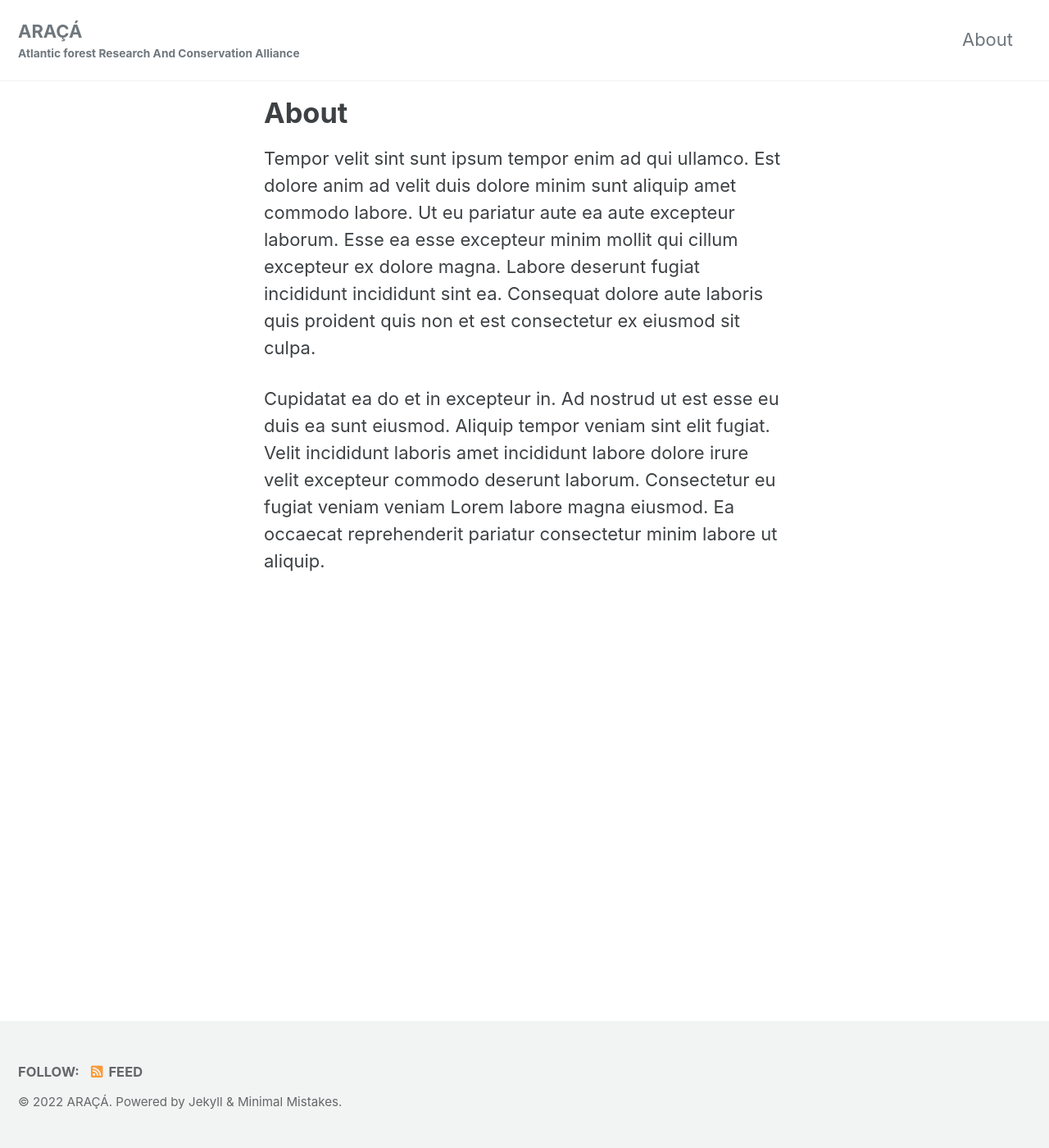
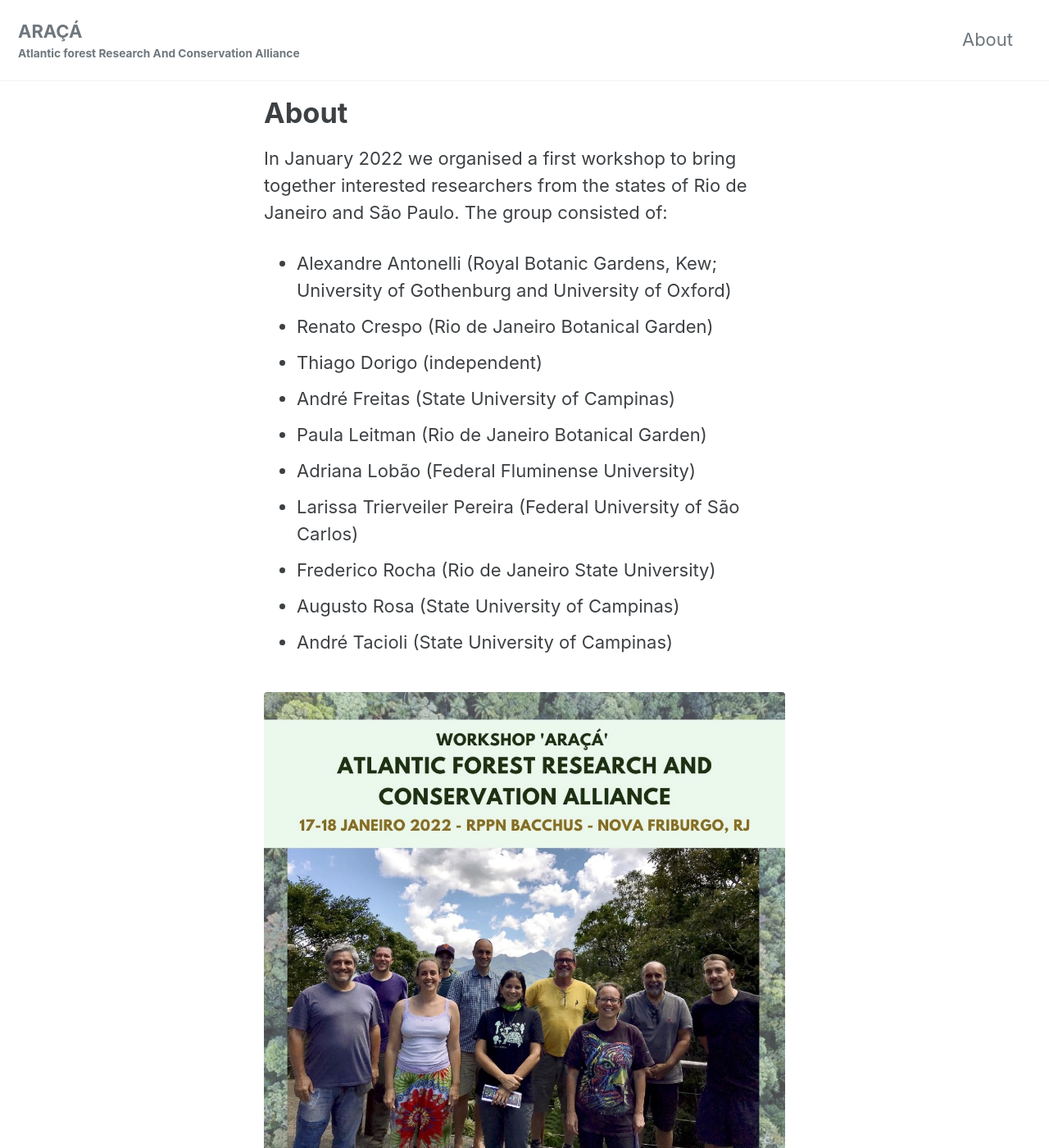
Before and after one commit to rhianjsmith/araca-project, a Jekyll site: the page built from _pages/about.md, in a window 1280 px wide and 1400 px high. Shown: the whole window at 82% size. Built offline with Jekyll 4.4.1, drawn with Linux system fonts in a browser that asks for light colours; cached includes are drawn as plain includes; our own code applies the rules of GitHub Pages for plain Markdown files; some of the changed text lies outside the part shown.

Commit message:
Add video, gallery and landing/about text

```diff
--- a/_pages/about.md
+++ b/_pages/about.md
@@ -1,8 +1,30 @@
 ---
+layout: page
 permalink: /about/
 title: "About"
 ---
 
-Tempor velit sint sunt ipsum tempor enim ad qui ullamco. Est dolore anim ad velit duis dolore minim sunt aliquip amet commodo labore. Ut eu pariatur aute ea aute excepteur laborum. Esse ea esse excepteur minim mollit qui cillum excepteur ex dolore magna. Labore deserunt fugiat incididunt incididunt sint ea. Consequat dolore aute laboris quis proident quis non et est consectetur ex eiusmod sit culpa.
+In January 2022 we organised a first workshop to bring together interested researchers from the states of Rio de Janeiro and São Paulo. The group consisted of:
 
-Cupidatat ea do et in excepteur in. Ad nostrud ut est esse eu duis ea sunt eiusmod. Aliquip tempor veniam sint elit fugiat. Velit incididunt laboris amet incididunt labore dolore irure velit excepteur commodo deserunt laborum. Consectetur eu fugiat veniam veniam Lorem labore magna eiusmod. Ea occaecat reprehenderit pariatur consectetur minim labore ut aliquip.
+* Alexandre Antonelli (Royal Botanic Gardens, Kew; University of Gothenburg and University of Oxford)
+* Renato Crespo (Rio de Janeiro Botanical Garden)
+* Thiago Dorigo (independent)
+* André Freitas (State University of Campinas)
+* Paula Leitman (Rio de Janeiro Botanical Garden)
+* Adriana Lobão (Federal Fluminense University)
+* Larissa Trierveiler Pereira (Federal University of São Carlos)
+* Frederico Rocha (Rio de Janeiro State University)
+* Augusto Rosa (State University of Campinas)
+* André Tacioli (State University of Campinas)
+
+{% include figure image_path="/assets/images/ARACA-workshop-2022.jpg" alt="ARACA workshop 2022" caption="First ARAÇÁ workshop, January 2022, Rio de Janerio." %}
+## Contact
+
+**Alexandre Antonelli**, Project leader
+a.antonelli [at] kew.org
+
+**Paula Leitman**, Coordinator, Brazil
+paulaleitman [at] gmail.com
+
+**Rhian Smith**, Coordinator, UK
+rhian.smith [at] kew.org
```
Also changed, not shown: index.html (deleted, +0 -14 lines), index.md (added, +44 -0 lines), assets/images/ARACA-workshop-2022.jpg (added), assets/images/gallery-1.jpg (added), assets/images/gallery-2.jpg (added), assets/images/gallery-3.jpg (added), assets/images/gallery-4.jpg (added), 1 other file.
